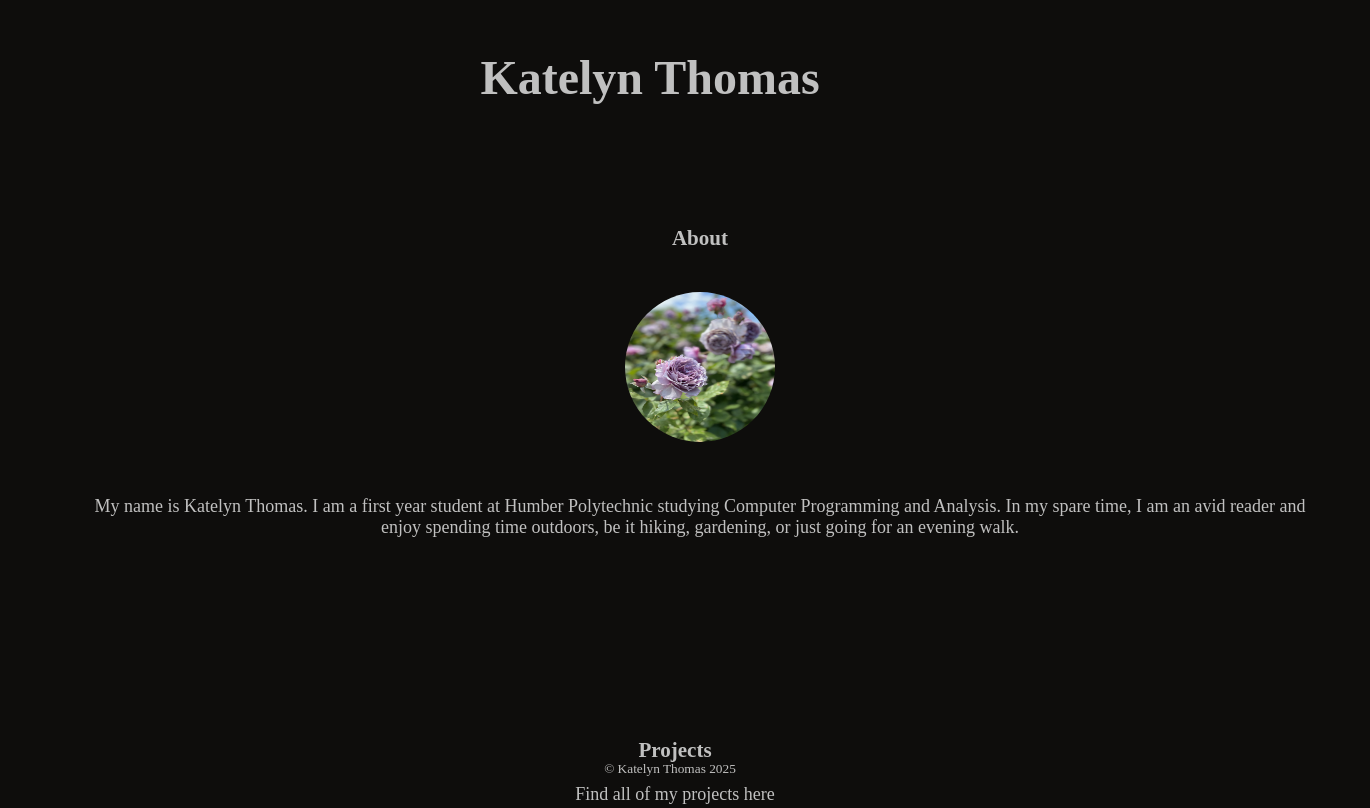
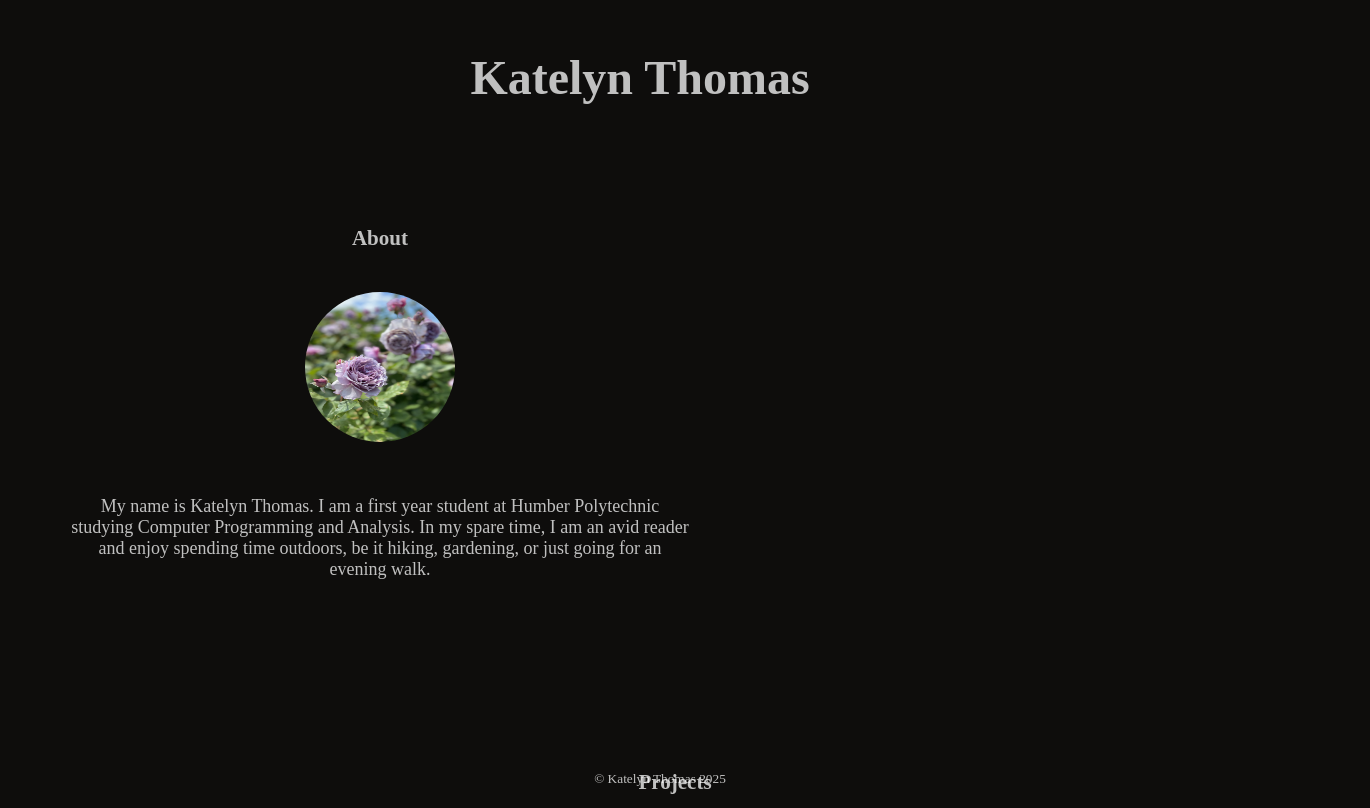
Before and after one commit to ktho12/my-portfolio, a plain HTML site: page index.html in a window 1280 px wide. Shown: the top 808 px of the page, 1370 px wide, since content can reach past the window. Drawn offline with Linux system fonts and the light colour scheme.

```diff
--- a/style.css
+++ b/style.css
@@ -17,15 +17,15 @@
     width: 100%;
     font-size: var(--font-size-large);
     position: sticky;
-    margin: 50px 10px 50px 10px;
+    margin: 50px 0px 50px 0px;
 }
 
 .about{
     text-align: center;
     font-size: large;
-    width: 100%;
+    width: 50%;
     padding: 50px;
-    margin: 50px 10px 10px 10px;
+    margin: 50px 0px 0px 0px;
 }
 
 img {
@@ -142,7 +142,7 @@
     text-align: center;
     font-size: smaller;
     position: fixed;
-    padding: 10px;
+    padding: 0;
     margin: 0;
     width: 100%;
     bottom: 0ch;
```
Also changed, not shown: index.html (+0 -1 lines), about.html (added), projects.html (added).
